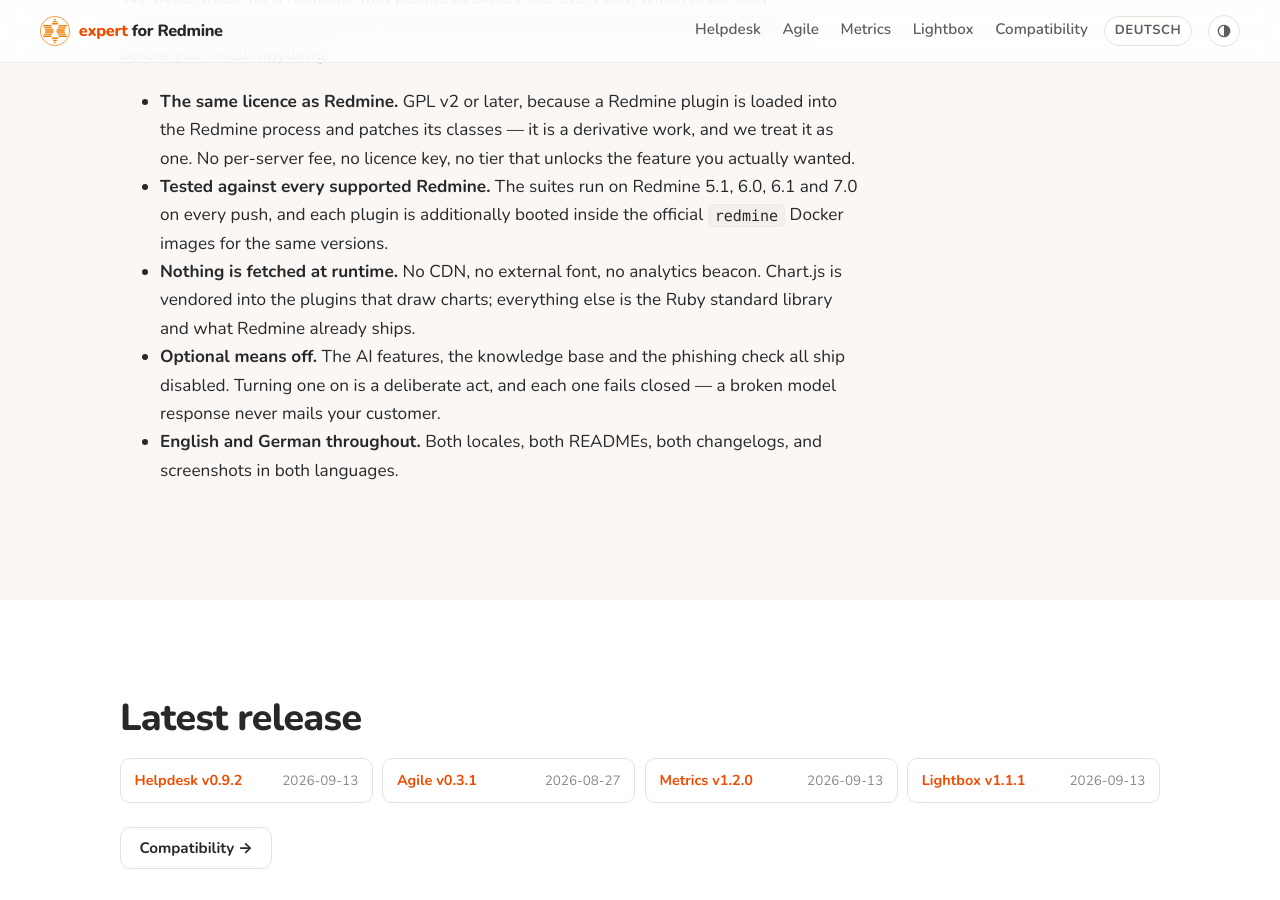
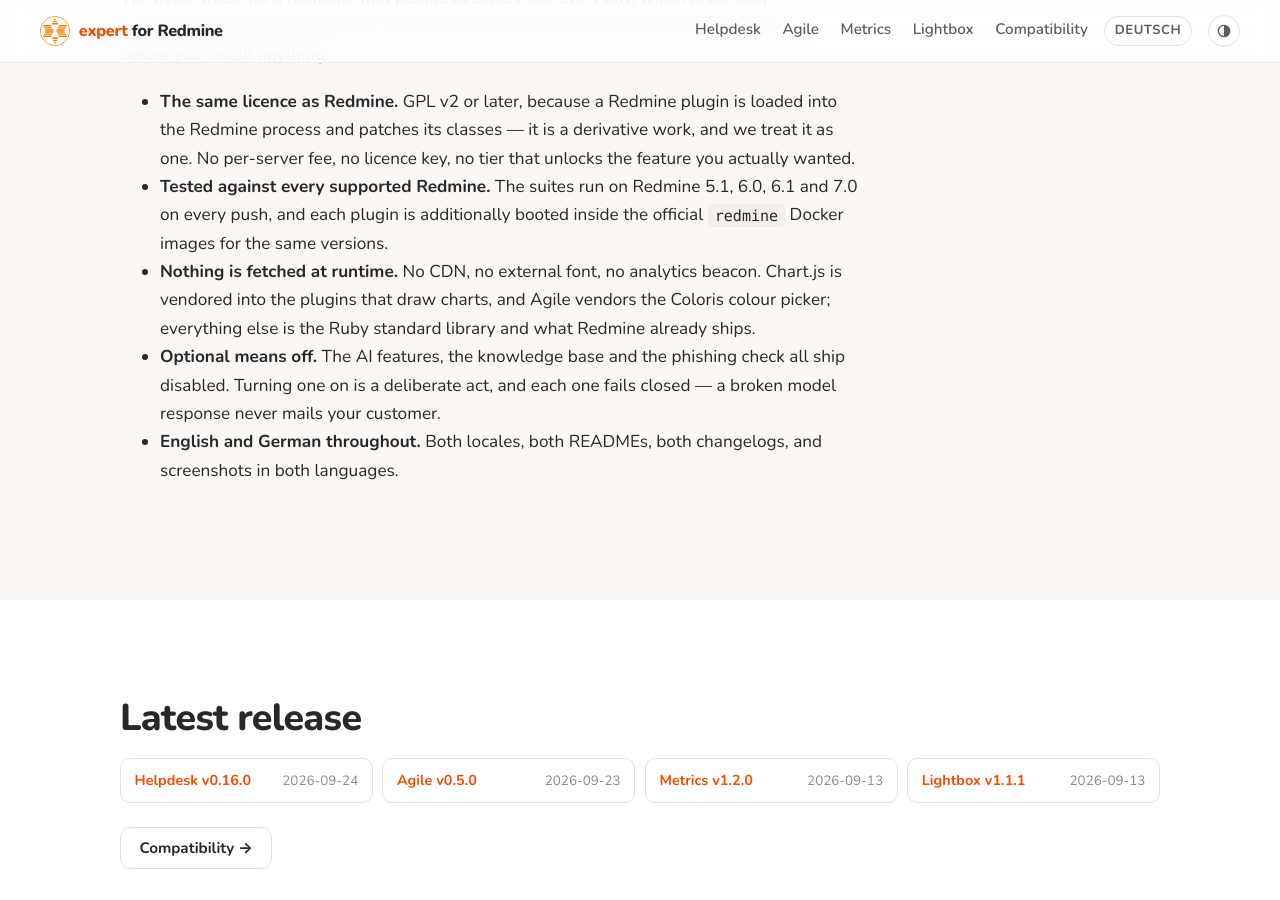
Before and after one commit to expertZentrale/redmine-plugins, a Jekyll site: the page built from index.md, in a window 1280 px wide and 900 px high, scrolled down 1509 px. Built offline with Jekyll 4.4.1, drawn with Linux system fonts in a browser that asks for light colours; some of the changed text lies outside the part shown.

Commit message:
Fixed: plugin facts that drifted since helpdesk 0.9 and agile 0.3
- helpdesk: 60 migrations, not 50 (0.10 to 0.16 added ten)
- agile: 5 migrations, not 4; Chart.js 4.4.7, not 4.4.6; and the Coloris
  colour picker (0.25.0, MIT) that 0.5.0 vendors was missing from the
  bundled components, the agile install note and the home page's
  "nothing is fetched at runtime" paragraph
- releases.yml refreshed so a local build shows 0.16.0 / 0.5.0 too

Co-Authored-By: Claude Opus 5.5 (1M context) <noreply@anthropic.com>

```diff
--- a/_data/releases.yml
+++ b/_data/releases.yml
@@ -2,19 +2,19 @@
 # Refreshed on every Pages build and by a weekly cron; the committed copy is
 # what a local `jekyll serve` and the first deploy read.
 helpdesk:
-  tag: v0.9.2
-  version: 0.9.2
-  published_at: '2026-09-13'
-  html_url: https://github.com/expertZentrale/redmine_expert_helpdesk/releases/tag/v0.9.2
-  zip_url: https://github.com/expertZentrale/redmine_expert_helpdesk/releases/download/v0.9.2/redmine_expert_helpdesk-0.9.2.zip
-  tar_url: https://github.com/expertZentrale/redmine_expert_helpdesk/releases/download/v0.9.2/redmine_expert_helpdesk-0.9.2.tar.gz
+  tag: v0.16.0
+  version: 0.16.0
+  published_at: '2026-09-24'
+  html_url: https://github.com/expertZentrale/redmine_expert_helpdesk/releases/tag/v0.16.0
+  zip_url: https://github.com/expertZentrale/redmine_expert_helpdesk/releases/download/v0.16.0/redmine_expert_helpdesk-0.16.0.zip
+  tar_url: https://github.com/expertZentrale/redmine_expert_helpdesk/releases/download/v0.16.0/redmine_expert_helpdesk-0.16.0.tar.gz
 agile:
-  tag: v0.3.1
-  version: 0.3.1
-  published_at: '2026-08-27'
-  html_url: https://github.com/expertZentrale/redmine_expert_agile/releases/tag/v0.3.1
-  zip_url: https://github.com/expertZentrale/redmine_expert_agile/releases/download/v0.3.1/redmine_expert_agile-0.3.1.zip
-  tar_url: https://github.com/expertZentrale/redmine_expert_agile/releases/download/v0.3.1/redmine_expert_agile-0.3.1.tar.gz
+  tag: v0.5.0
+  version: 0.5.0
+  published_at: '2026-09-23'
+  html_url: https://github.com/expertZentrale/redmine_expert_agile/releases/tag/v0.5.0
+  zip_url: https://github.com/expertZentrale/redmine_expert_agile/releases/download/v0.5.0/redmine_expert_agile-0.5.0.zip
+  tar_url: https://github.com/expertZentrale/redmine_expert_agile/releases/download/v0.5.0/redmine_expert_agile-0.5.0.tar.gz
 metrics:
   tag: v1.2.0
   version: 1.2.0
--- a/index.md
+++ b/index.md
@@ -51,8 +51,9 @@ worth knowing before you install anything:
   6.0, 6.1 and 7.0 on every push, and each plugin is additionally booted inside
   the official `redmine` Docker images for the same versions.
 - **Nothing is fetched at runtime.** No CDN, no external font, no analytics
-  beacon. Chart.js is vendored into the plugins that draw charts; everything
-  else is the Ruby standard library and what Redmine already ships.
+  beacon. Chart.js is vendored into the plugins that draw charts, and Agile
+  vendors the Coloris colour picker; everything else is the Ruby standard
+  library and what Redmine already ships.
 - **Optional means off.** The AI features, the knowledge base and the phishing
   check all ship disabled. Turning one on is a deliberate act, and each one
   fails closed — a broken model response never mails your customer.
```
Also changed, not shown: _data/plugins.yml (+4 -3 lines), agile.md (+2 -1 lines), de/agile.md (+2 -1 lines), de/index.md (+3 -2 lines).
